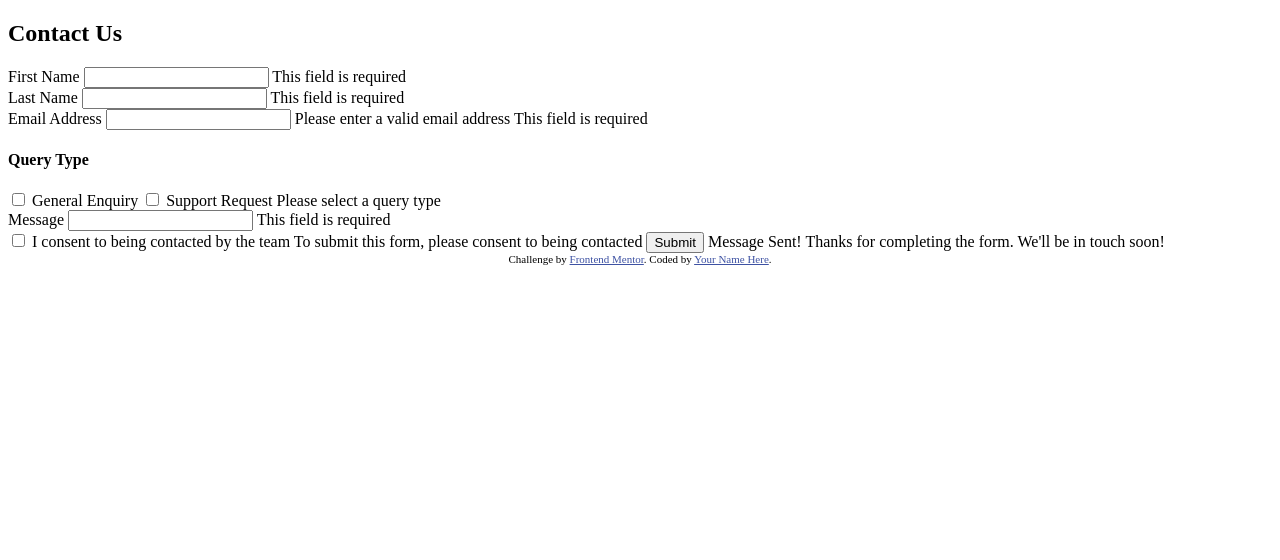
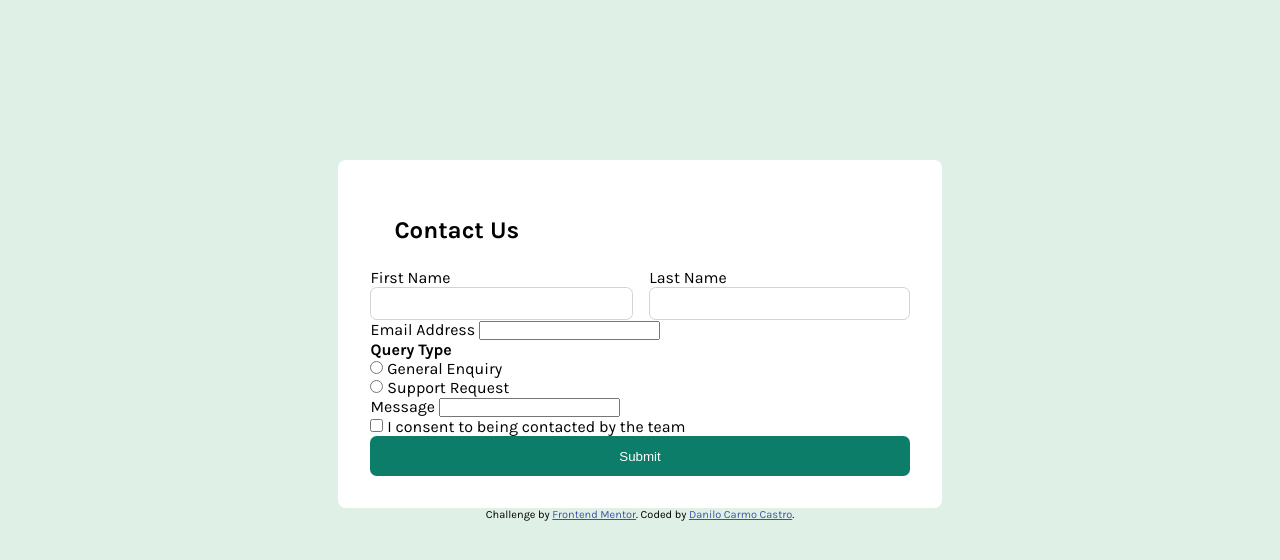
Before and after one commit to Estevao-lang/formulario-de-contato, a plain HTML site: page index.html in a window 1280 px wide. Drawn offline with Linux system fonts and the light colour scheme.

Commit message:
Add files via upload

```diff
--- a/index.html
+++ b/index.html
@@ -7,7 +7,10 @@
   <link rel="icon" type="image/png" sizes="32x32" href="./assets/images/favicon-32x32.png">
 
   <title>Frontend Mentor | Contact form</title>
-
+<link rel="stylesheet" href="style.css">
+<link rel="preconnect" href="https://fonts.googleapis.com">
+<link rel="preconnect" href="https://fonts.gstatic.com" crossorigin>
+<link href="https://fonts.googleapis.com/css2?family=Karla:ital,wght@0,200..800;1,200..800&display=swap" rel="stylesheet">
   <!-- Feel free to remove these styles or customise in your own stylesheet 👍 -->
   <style>
     .attribution { font-size: 11px; text-align: center; }
@@ -16,59 +19,63 @@
 </head>
 <body>
 
-
   <section class="formulario">
-    <h1>Contact Us</h1>
 
   <form>
+    <h1>Contact Us</h1>
 <div class="campoNome">
   <div class="primeiroNome">
   <label for="">First Name</label>
   <input type="text">
-    This field is required
+
   </div>
   <div class="sobrenome">
  <label for="">Last Name</label>
  <input type="text">
-    This field is required
+
   </div>
   </div>
   <div class="campoEmail">
   <label for="">Email Address</label>
   <input type="text" name="" id="">
-    Please enter a valid email address
-    This field is required
+
   </div>
 
+  <h4>Query Type</h4>
   <div class="campoDeselecao">
-    <h4>Query Type</h4>
-    <input type="checkbox" name="">
+
+    <div class="selecao">
+  <input type="radio" name="" id="">
  <label for="">General Enquiry</label>
-    <input type="checkbox" name="" id="">
+</div>
+
+<div class="selecao">
+ <input type="radio" name="" id="">
  <label for="">Support Request</label>
-    Please select a query type
+</div>
   </div>
   <div class="campoMensagem">
   <label for="">Message</label>
   <input type="text">
-    This field is required
+
   </div>
   <input type="checkbox">
  <label for="">I consent to being contacted by the team</label>
-    To submit this form, please consent to being contacted
 
-    <button >Submit</button>
 
-    Message Sent!
-    Thanks for completing the form. We'll be in touch soon!
+  <button>Submit</button>
+
+
+
 
   </form>
   </section>
 
 
+
   <div class="attribution">
     Challenge by <a href="https://www.frontendmentor.io?ref=challenge">Frontend Mentor</a>.
-    Coded by <a href="#">Your Name Here</a>.
+    Coded by <a href="#">Danilo Carmo Castro</a>.
   </div>
 </body>
 </html>
--- a/style.css
+++ b/style.css
@@ -3,6 +3,44 @@
     padding: 0;
     box-sizing: border-box;
 }
+
 body{
-    background-color: hsl(148, 38%, 91%);
+    background-color:hsl(148, 38%, 91%);
+    font-family: "Karla",sans-serif;
 }
+form{
+background-color: white;
+padding: 2em;
+border-radius: 0.5em;
+
+}
+.formulario{
+    display: flex;
+    justify-content: center;
+    align-items: center;
+    margin: 20vh 10vh 0 10vh;
+}
+.campoNome{
+    display: flex;
+
+}
+h1{
+    margin: 1em;
+}
+button{
+    width: 100%;
+    height: 3em;
+    border-radius: 0.5em;
+    background-color: hsl(169, 82%, 27%);
+    color:white;
+    border:none;
+}
+.primeiroNome input, .sobrenome input{
+    width: 100%;
+    height: 2.5em;
+    border: 1px solid lightgray;
+    border-radius: 0.5em;
+}
+.primeiroNome{
+    margin-right: 1em;
+}
```
Lines whose indentation alone changed are shown as unchanged.
